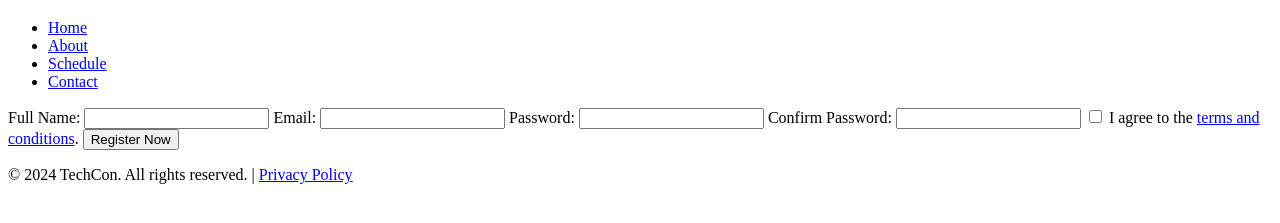
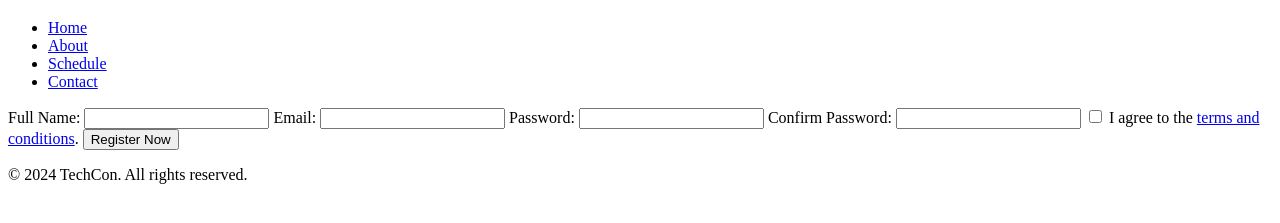
Before and after one commit to cedrick13bienvenue/TechCon_HTML, a plain HTML site: page techcon_website/register.html in a window 1280 px wide. Shown: the part 61-284 px from the top of the page. Drawn offline with Linux system fonts and the light colour scheme.

Commit message:
modified footer

```diff
--- a/techcon_website/register.html
+++ b/techcon_website/register.html
@@ -45,7 +45,7 @@
 
     <!-- Footer Section -->
     <footer>
-        <p>&copy; 2024 TechCon. All rights reserved. | <a href="privacy.html">Privacy Policy</a></p>
+        <p>&copy; 2024 TechCon. All rights reserved.</a></p>
     </footer>
 </body>
 </html>
```
